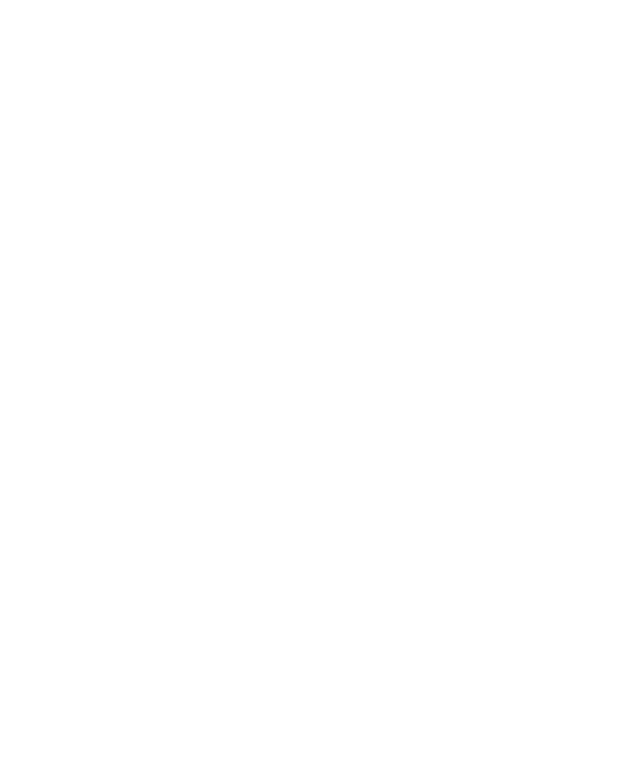
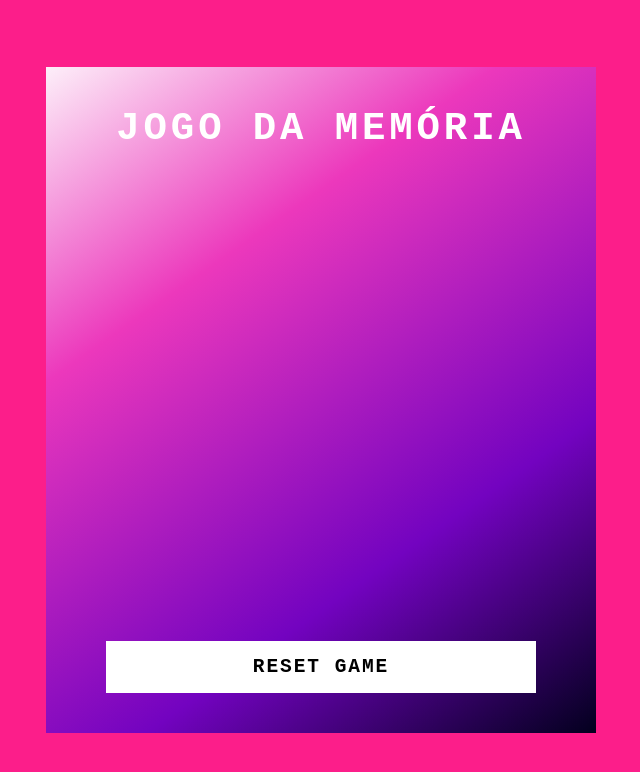
Before and after one commit to CarolGonzaga/desafio-jogo-da-memoria, a plain HTML site: page index.html in a window 1280 px wide. Shown: the whole page, without its empty margins (319-959 px from the left). Drawn offline with Linux system fonts and the light colour scheme.

Commit message:
estilização css

```diff
--- a/index.html
+++ b/index.html
@@ -3,9 +3,16 @@
 <head>
     <meta charset="UTF-8">
     <meta name="viewport" content="width=device-width, initial-scale=1.0">
-    <title>Document</title>
+    <title>Jogo da Memória</title>
+    <link rel="stylesheet" href="./src/styles/main.css">
 </head>
 <body>
+    <main class="container">
+        <h2>JOGO DA MEMÓRIA</h2>
+        <div class="game"></div>
+        <button class="reset" onclick="window.location.reload()">RESET GAME</button>
+    </main>
 
+    <script src="./src/scripts/engine.js" defer></script>
 </body>
 </html>
--- /dev/null
+++ b/src/styles/main.css
@@ -0,0 +1,65 @@
+@import url(reset.css);
+
+body {
+    display: flex;
+    justify-content: center;
+    align-items: center;
+    min-height: 100vh;
+    background-color: #FC1E8A;
+}
+
+.container {
+    position: relative;
+    display: flex;
+    flex-direction: column;
+    justify-content: center;
+    align-items: center;
+    gap: 30px;
+    background: linear-gradient(325deg, #03001E 0%, #7303C0 30%, #EC38BC 70%, #FDEFF9 100%);
+    padding: 40px 60px;
+}
+
+h2 {
+    font-size: 3em;
+    color: #FFF;
+    text-transform: uppercase;
+    letter-spacing: 0.1em;
+}
+
+.reset {
+    padding: 15px;
+    width: 100%;
+    background-color: #FFF;
+    border: none;
+    font-size: 1.5em;
+    font-weight: 600;
+    color: #000;
+    text-transform: uppercase;
+    letter-spacing: 0.1em;
+    cursor: pointer;
+}
+
+.reset:focus {
+    background-color: #000;
+    color: #FFF;
+}
+
+.game {
+    width: 430px;
+    height: 430px;
+    display: flex;
+    flex-wrap: wrap;
+    gap: 10px;
+    transform-style: preserve-3d;
+    perspective: 500px;
+}
+
+.item {
+    position: relative;
+    width: 100px;
+    height: 100px;
+    display: flex;
+    justify-content: center;
+    align-items: center;
+    background-color: #FFF;
+}
--- /dev/null
+++ b/src/styles/reset.css
@@ -0,0 +1,7 @@
+* {
+    margin: 0;
+    padding: 0;
+    outline: none;
+    box-sizing: border-box;
+    font-family: monospace;
+}
```
Also changed, not shown: src/scripts/engine.js (added), 1 other file.
